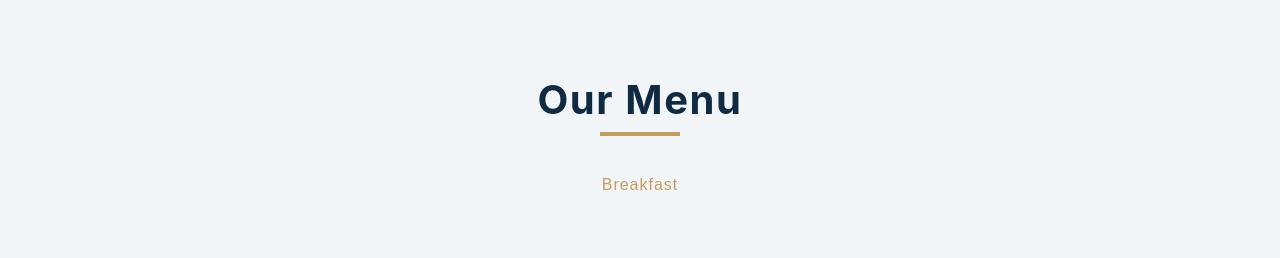
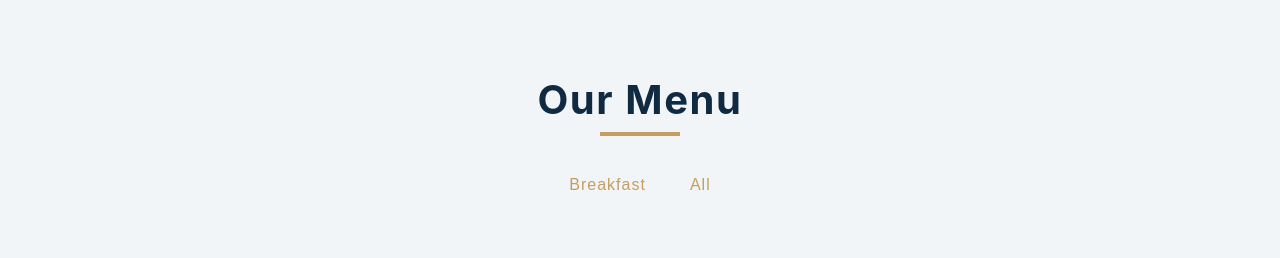
Before and after one commit to Ilie1985/menu_react, a React (Create React App) app: page / in a window 1280 px wide. Shown: the top 258 px of the page. Built offline with nearby package versions, Linux system fonts and the light colour scheme.

Commit message:
hardcoded filtered category all

```diff
--- a/src/App.js
+++ b/src/App.js
@@ -2,12 +2,20 @@ import React, { useState } from "react";
 import Menu from "./components/Menu";
 import Categories from "./components/Categories";
 import items from "./data";
+
+
+
 
 function App() {
   const [menuItems, setMenuItems] = useState(items);
   const [categories, setCategories] = useState([]);
 
   const filterItems = (category) => {
+    if (category === "all") {
+      setMenuItems(items);
+      return;
+    }
+
     const newItems = items.filter((item) => {
       return item.category === category;
     });
--- a/src/components/Categories.js
+++ b/src/components/Categories.js
@@ -8,10 +8,19 @@ const Categories = ({ filterItems }) => {
         onClick={() => {
           filterItems("breakfast");
         }}
-      >
+      > breakfast
+      </button>
 
-        breakfast
+
+      <button
+        className="filter-btn"
+        onClick={() => {
+          filterItems("all");
+        }}
+      > all
       </button>
+
+
     </div>
   );
 };
```
